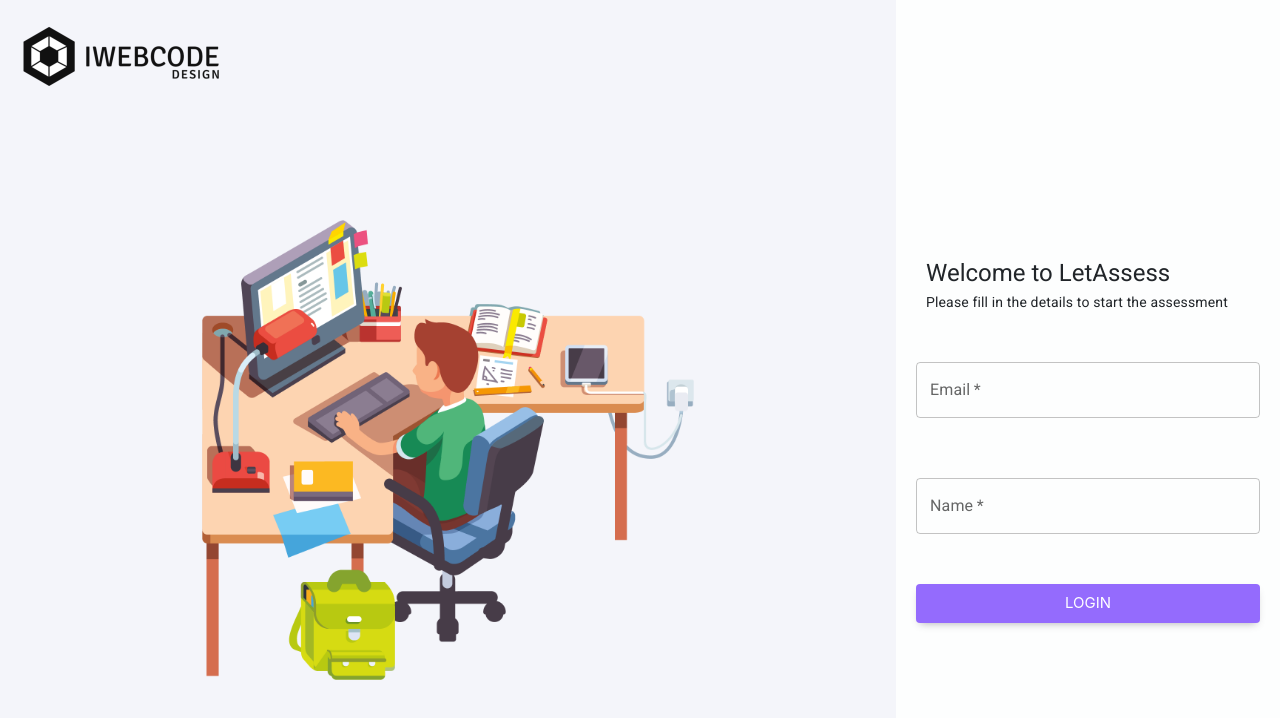
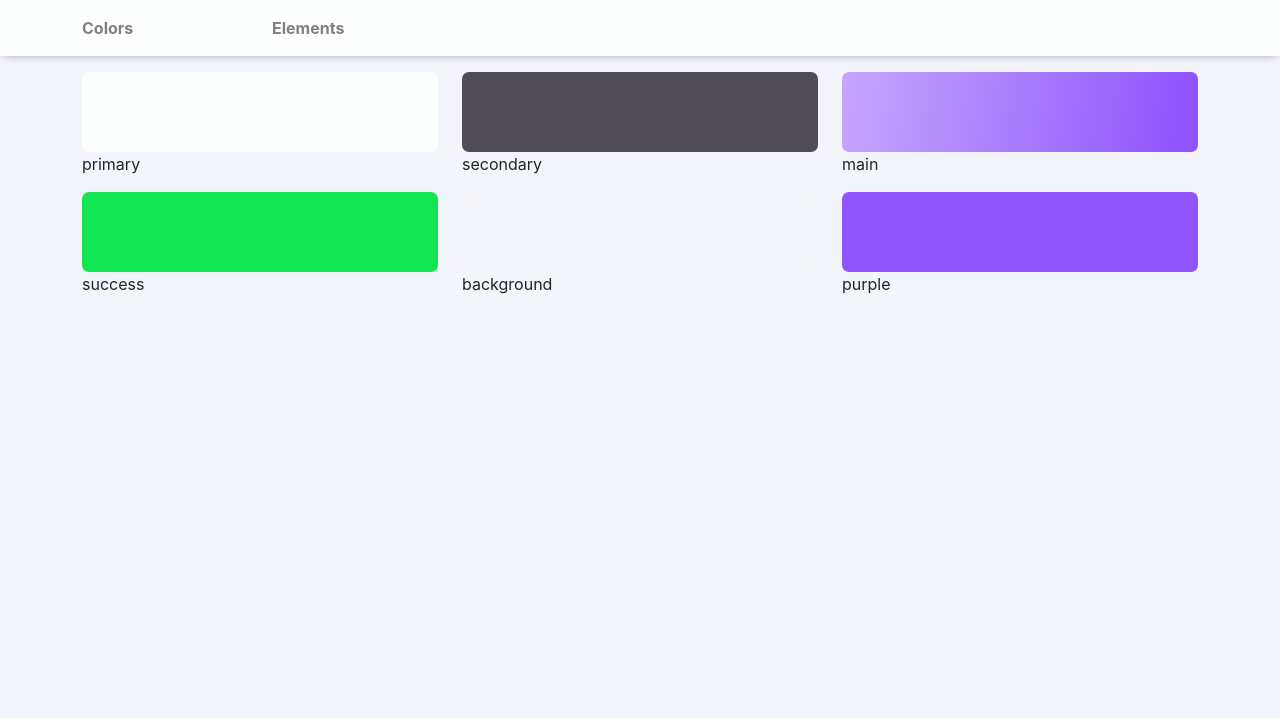
Before and after one commit to Adeee11/LetsAssess, a React (Create React App) app in the folder client/: page /styleguide in a window 1280 px wide. Before the commit this address led to /. Shown: the top 718 px of the page. Built offline with nearby package versions, Linux system fonts and the light colour scheme.

Commit message:
Added Styleguide and color page

```diff
--- a/client/src/App.tsx
+++ b/client/src/App.tsx
@@ -9,6 +9,9 @@ import { Dashboard } from "./pages/user/Dashboard";
 import { GlobalContext } from "./GlobalContext/GlobalContextProvider";
 import Alltests from "./pages/user/Dashboard/AllTests/Alltests";
 import Submissions from "./pages/user/Dashboard/AllTests/submissions/Submissions";
+import StyleGuide from "./pages/styleguide";
+import Colors from "./pages/styleguide/colors";
+import Elements from "./pages/styleguide/elements";
 
 
 function App() {
@@ -26,6 +29,11 @@ function App() {
           {isAdmin && <Route path="/user/dashboard/:email/:title" element={<Submissions />}></Route>}
           {token && <Route path="/assessment/*" element={<Assessment />}></Route>}
           {token && <Route path="/assessment/:title" element={<Test />}></Route>}
+          <Route path="/styleguide" element={<StyleGuide />}>
+            <Route path="/styleguide" element={<Colors/>} />
+            <Route path="/styleguide/elements" element={<Elements/>} />
+          </Route>
+
           <Route path="*" element={<Navigate to="/" replace />} />
         </Routes>
       </Router>
--- a/client/src/components/Dashboard/Dashboard.styled.tsx
+++ b/client/src/components/Dashboard/Dashboard.styled.tsx
@@ -7,7 +7,7 @@ const TopNavBar = styled.header`
     position: fixed;
     width: 100%;
     background-color: ${props => props.theme.pellete.primary};
-    box-shadow: rgb(58 53 65 / 42%) 0px 4px 8px -4px;
+    box-shadow:${({theme})=>theme.boxShadow.header};
     margin-bottom: 10px;
     box-sizing: border-box;
 
--- a/client/src/index.tsx
+++ b/client/src/index.tsx
@@ -16,7 +16,8 @@ const theme: DefaultTheme = {
     purple: "rgb(145, 85, 253)",
   },
   boxShadow: {
-    card: " rgb(58 53 65 / 10%) 0px 2px 10px 0px",
+    card: "rgb(58 53 65 / 10%) 0px 2px 10px 0px",
+    header:"rgb(58 53 65 / 42%) 0px 4px 8px -4px"
   },
 };
 
--- /dev/null
+++ b/client/src/pages/styleguide/colors/index.tsx
@@ -0,0 +1,96 @@
+import React from 'react'
+import styled from 'styled-components'
+
+
+
+const ColorsList=[
+    {
+     title:"primary",
+     value:"rgb(253,254,254)",
+     code:"{({theme})=>theme.pellete.primary}"
+    },
+    {
+       title:"secondary",
+       value:"rgba(58, 53, 65, 0.87)",
+       code:"{({theme})=>theme.pellete.secondary}"
+    },
+    {
+        title:"main",
+        value:"linear-gradient(98deg, rgb(198, 167, 254), rgb(145, 85, 253) 94%)",
+        code:"{({theme})=>theme.pellete.main}"
+    },
+    {
+        title:"success",
+        value:"rgb(20, 230, 83)",
+        code:"{({theme})=>theme.pellete.success}"
+    },
+    {
+        title:"background",
+        value:"rgb(244,245,250)",
+        code:"{({theme})=>theme.pellete.background}"
+    },
+    {
+      title:"purple",
+      value:"rgb(145, 85, 253)" ,
+      code:"{({theme})=>theme.pellete.purple}"
+    }
+]
+
+
+
+const Colors = () => {
+  return (<TheColors className='container-fluid'>
+      <div className='container' >
+<div className='row ' >
+    {
+        ColorsList.map((color, index)=>(<div className='mt-3 col-sm-12 col-md-6 col-lg-4'>
+        <ColorBox boxColor={color.value}
+        style={{background:`${color.value}`}}
+        onClick={()=> navigator.clipboard.writeText('$'+color.code)}
+        >
+           <span>Click to copy</span>
+        </ColorBox>
+         {color.title}
+         </div>
+        ))
+    }
+    </div>
+    </div>
+  </TheColors>)
+}
+
+export default Colors
+
+type propType={
+    boxColor:string
+}
+const ColorBox= styled.div<propType>`
+   height:80px;
+   border-radius: 7px;
+   background: ${(props)=>props.boxColor};
+   cursor: pointer;
+   display: flex;
+   align-items: center;
+   justify-content: center;
+   span{
+       display: none;
+
+       width: 100%;
+       text-align: center;
+       height: inherit;
+       align-items: center;
+       justify-content: center;
+       background-color: #6e6767a0;
+       color:${({theme})=>theme.pellete.primary};
+   }
+   &:hover span{
+       display: flex;
+
+   }
+
+`
+
+const TheColors= styled.div`
+ /* width   :100px ; */
+ /* height: 50px; */
+`
--- /dev/null
+++ b/client/src/pages/styleguide/elements/index.tsx
@@ -0,0 +1,19 @@
+import React from 'react'
+import styled from 'styled-components'
+
+const Elements = () => {
+  return (
+    <TheElements>
+          Elements
+    </TheElements>
+
+
+  )
+}
+
+export default Elements
+
+
+const TheElements= styled.div`
+
+`
--- /dev/null
+++ b/client/src/pages/styleguide/index.tsx
@@ -0,0 +1,39 @@
+import React from 'react'
+import { NavLink, Outlet } from 'react-router-dom';
+import styled from 'styled-components'
+
+const StyleGuide = () => {
+  return (
+    <TheStyleGuide>
+        <div className='container-fluid header' >
+        <div className='container'>
+            <div className='row pt-3 pb-3' >
+                <div className='col-2'><NavLink to="/styleGuide" >Colors</NavLink></div>
+                <div className='col-2'><NavLink to="/styleguide/elements">Elements</NavLink></div>
+            </div>
+        </div>
+        </div>
+
+      <Outlet/>
+    </TheStyleGuide>
+  )
+}
+
+export default StyleGuide;
+
+
+const TheStyleGuide= styled.div`
+ min-height: 100vh;
+ background-color: ${({theme})=>theme.pellete.background};
+ .header{
+     background-color: ${({theme})=>theme.pellete.primary};
+     box-shadow: ${({theme})=>theme.boxShadow.header};
+
+ }
+ a{
+     text-decoration: none;
+     color:gray;
+     font-weight: 700;
+     font-size: 16px;
+ }
+`
--- a/client/src/styled.d.ts
+++ b/client/src/styled.d.ts
@@ -13,6 +13,7 @@ declare module "styled-components" {
     };
     boxShadow: {
       card: string;
+      header:string;
     };
   }
 }
```
